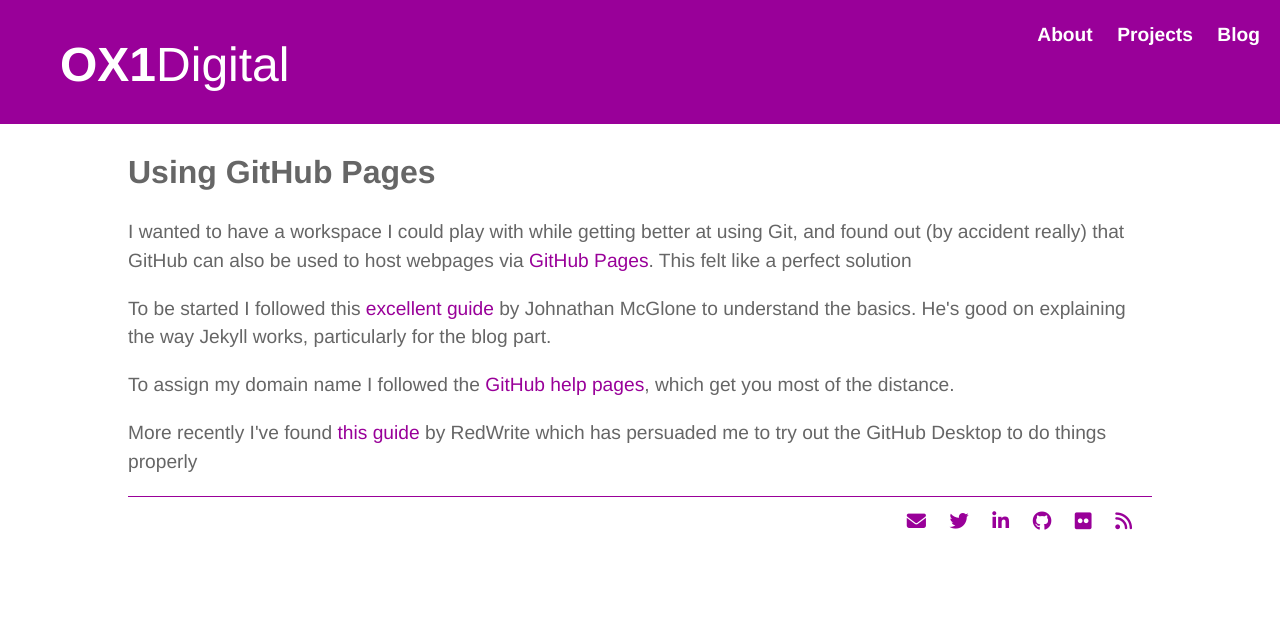
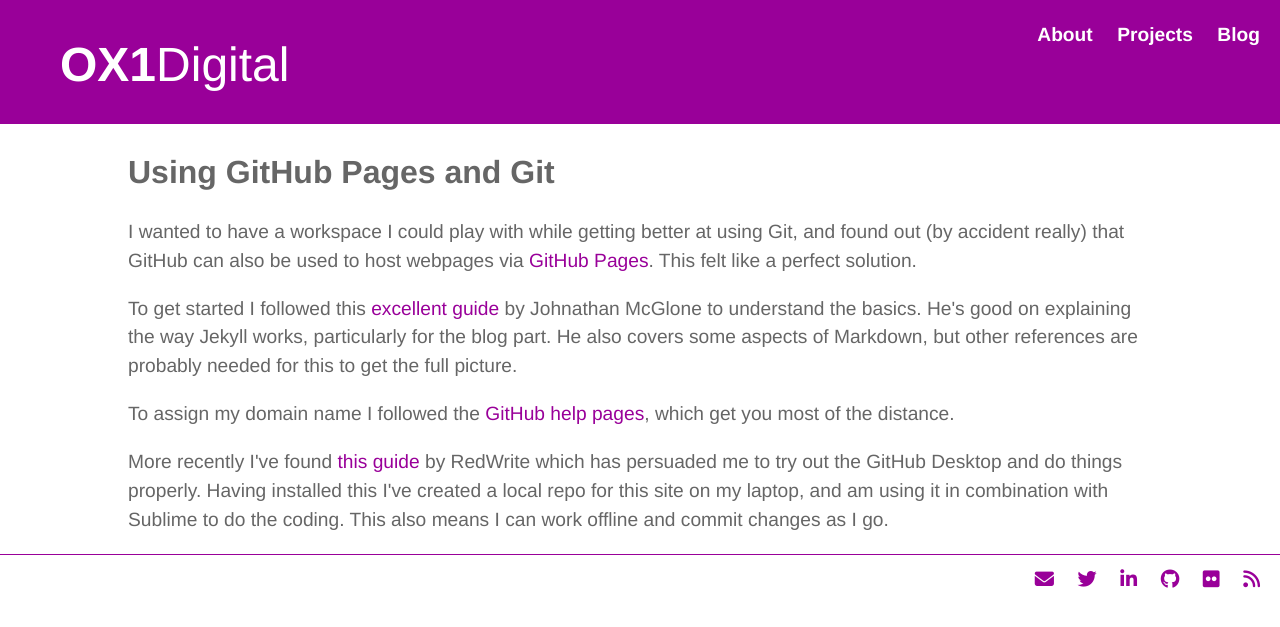
Before and after one commit to electronicdreamplant/electronicdreamplant.github.io, a Jekyll site: the page built from projects/githubpages.html, in a window 1280 px wide. Shown: the top 627 px of the page. Built offline with Jekyll 4.4.1, drawn with Linux system fonts in a browser that asks for light colours; nearby versions of some CDN libraries.

Commit message:
Updating page with additional text

```diff
--- a/projects/githubpages.html
+++ b/projects/githubpages.html
@@ -4,8 +4,17 @@
 ---
 
 <div class="blurb">
-  <h2>Using GitHub Pages</h2>
-  <p>I wanted to have a workspace I could play with while getting better at using Git, and found out (by accident really) that GitHub can also be used to host webpages via <a href="https://pages.github.com">GitHub Pages</a>. This felt like a perfect solution</p>
-  <p>To be started I followed this <a href="http://jmcglone.com/guides/github-pages/">excellent guide</a> by Johnathan McGlone to understand the basics. He's good on explaining the way Jekyll works, particularly for the blog part.</p>
+
+  <h2>Using GitHub Pages and Git</h2>
+
+  <p>I wanted to have a workspace I could play with while getting better at using Git, and found out (by accident really) that GitHub can also be used to host webpages via <a href="https://pages.github.com">GitHub Pages</a>. This felt like a perfect solution.</p>
+
+  <p>To get started I followed this <a href="http://jmcglone.com/guides/github-pages/">excellent guide</a> by Johnathan McGlone to understand the basics. He's good on explaining the way Jekyll works, particularly for the blog part. He also covers some aspects of Markdown, but other references are probably needed for this to get the full picture.</p>
+
   <p>To assign my domain name I followed the <a href="https://help.github.com/articles/quick-start-setting-up-a-custom-domain/">GitHub help pages</a>, which get you most of the distance.</p>
-  <p>More recently I've found <a href="http://readwrite.com/2013/11/27/github-pages-explained/">this guide</a> by RedWrite which has persuaded me to try out the GitHub Desktop to do things properly</p>
+
+  <p>More recently I've found <a href="http://readwrite.com/2013/11/27/github-pages-explained/">this guide</a> by RedWrite which has persuaded me to try out the GitHub Desktop and do things properly. Having installed this I've created a local repo for this site on my laptop, and am using it in combination with Sublime to do the coding. This also means I can work offline and commit changes as I go.</p>
+
+	<p></p>
+
+  </div><!-- /.blurb -->
```
